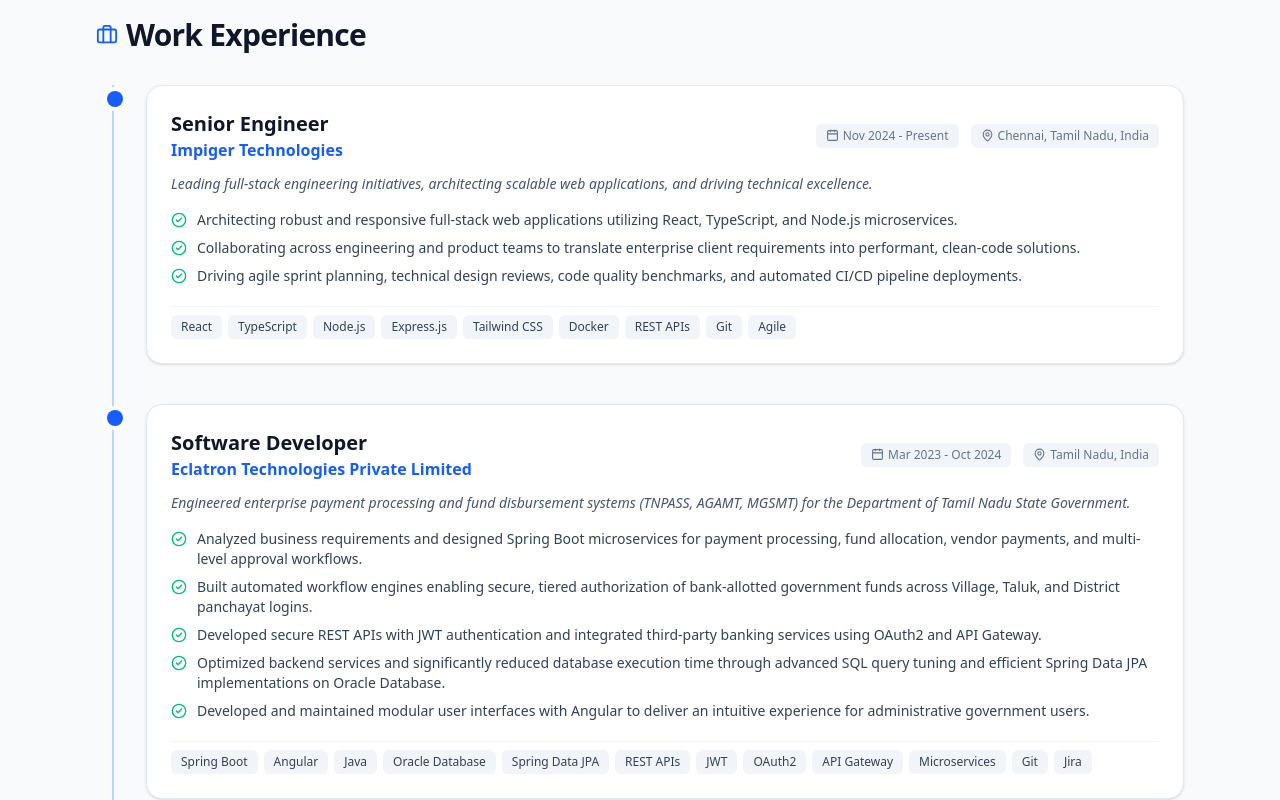
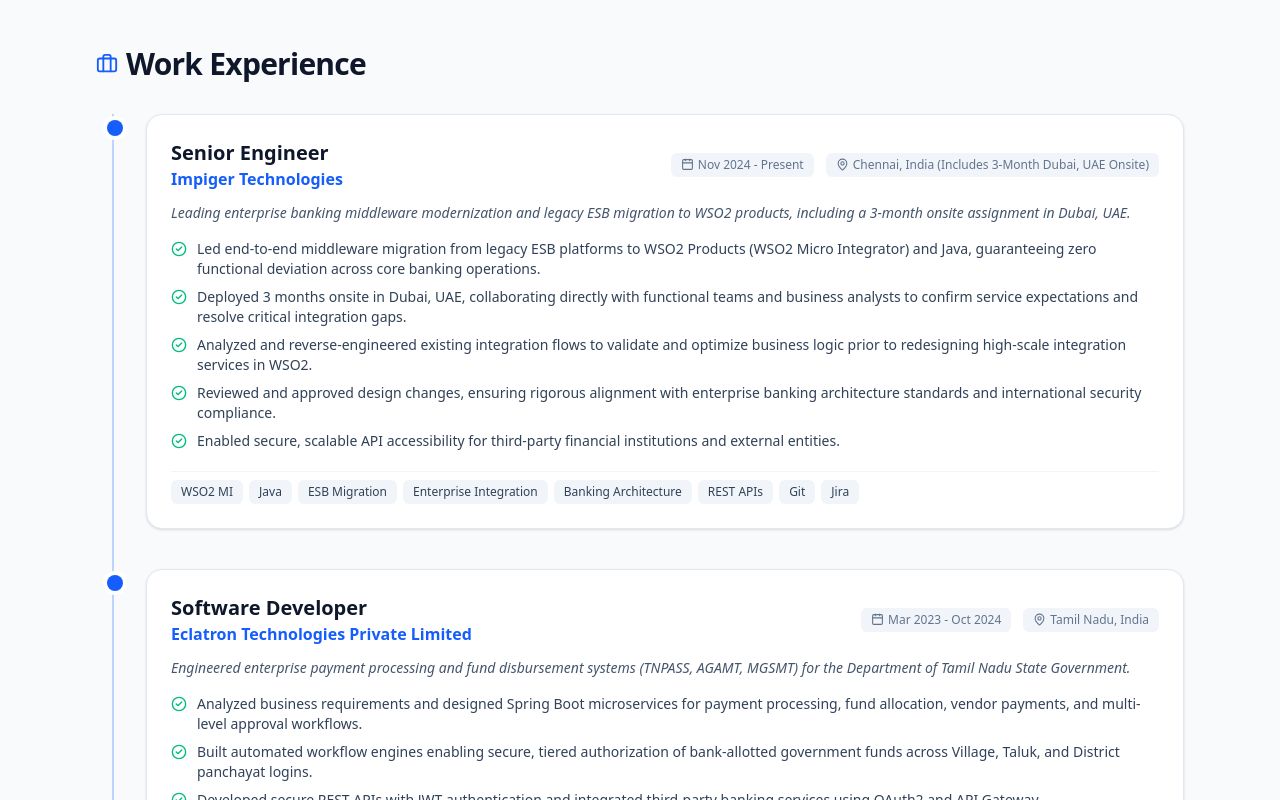
Before and after one commit to Gowthaman-Paramasivam/Resume, a React (Vite) app: page / in a window 1280 px wide. Shown: the part 1180-1980 px from the top of the page. Built offline with nearby package versions, Linux system fonts and the light colour scheme.

Commit message:
feat: add Banking Middleware Migration (WSO2 MI) and Dubai onsite experience for Impiger

```diff
--- a/src/data/resumeData.js
+++ b/src/data/resumeData.js
@@ -1,8 +1,8 @@
 export const resumeData = {
   personal: {
     name: "Gowthaman Paramasivam",
-    title: "Senior Engineer | Full-Stack & Desktop Applications",
-    tagline: "Dedicated and effective senior software engineer with 5+ years of practical full-stack application development & desktop software expertise.",
+    title: "Senior Engineer | Full-Stack, Desktop & Middleware",
+    tagline: "Senior engineer with 5+ years of practical experience across enterprise banking middleware (WSO2 MI, Java), full-stack platforms (Spring Boot, React, Angular), desktop software (Electron), and international onsite delivery in Dubai.",
     email: "gowthamanp16@gmail.com",
     phone: "+91 8508772811",
     location: "Chennai, Tamil Nadu, India",
@@ -17,12 +17,12 @@
       items: ["Java", "TypeScript", "JavaScript (ES6+)", "Angular", "React", "HTML5", "CSS3", "Tailwind CSS", "AJAX", "jQuery", "Storybook"]
     },
     {
-      category: "Backend, Frameworks & APIs",
-      items: ["Spring Boot", "Node.js", "Express.js", "RESTful APIs", "Microservices", "Spring Data JPA", "JWT", "OAuth2", "API Gateway", "OPC UA PubSub", "MQTT"]
+      category: "Backend, Middleware & Frameworks",
+      items: ["WSO2 MI (Micro Integrator)", "Spring Boot", "Enterprise Integration (ESB)", "Node.js", "Express.js", "RESTful APIs", "Microservices", "Spring Data JPA", "JWT", "OAuth2", "API Gateway", "OPC UA PubSub", "MQTT"]
     },
     {
       category: "Databases & Architecture",
-      items: ["Oracle Database", "MySQL", "MongoDB", "Query Optimization", "Multi-Level Workflow Systems", "Client/Server"]
+      items: ["Oracle Database", "MySQL", "MongoDB", "Banking System Architecture", "Query Optimization", "Multi-Level Workflow Systems", "Client/Server"]
     },
     {
       category: "Desktop, DevOps & Testing",
@@ -33,15 +33,17 @@
     {
       role: "Senior Engineer",
       company: "Impiger Technologies",
-      location: "Chennai, Tamil Nadu, India",
+      location: "Chennai, India (Includes 3-Month Dubai, UAE Onsite)",
       period: "Nov 2024 - Present",
-      description: "Leading full-stack engineering initiatives, architecting scalable web applications, and driving technical excellence.",
+      description: "Leading enterprise banking middleware modernization and legacy ESB migration to WSO2 products, including a 3-month onsite assignment in Dubai, UAE.",
       highlights: [
-        "Architecting robust and responsive full-stack web applications utilizing React, TypeScript, and Node.js microservices.",
-        "Collaborating across engineering and product teams to translate enterprise client requirements into performant, clean-code solutions.",
-        "Driving agile sprint planning, technical design reviews, code quality benchmarks, and automated CI/CD pipeline deployments."
+        "Led end-to-end middleware migration from legacy ESB platforms to WSO2 Products (WSO2 Micro Integrator) and Java, guaranteeing zero functional deviation across core banking operations.",
+        "Deployed 3 months onsite in Dubai, UAE, collaborating directly with functional teams and business analysts to confirm service expectations and resolve critical integration gaps.",
+        "Analyzed and reverse-engineered existing integration flows to validate and optimize business logic prior to redesigning high-scale integration services in WSO2.",
+        "Reviewed and approved design changes, ensuring rigorous alignment with enterprise banking architecture standards and international security compliance.",
+        "Enabled secure, scalable API accessibility for third-party financial institutions and external entities."
       ],
-      technologies: ["React", "TypeScript", "Node.js", "Express.js", "Tailwind CSS", "Docker", "REST APIs", "Git", "Agile"]
+      technologies: ["WSO2 MI", "Java", "ESB Migration", "Enterprise Integration", "Banking Architecture", "REST APIs", "Git", "Jira"]
     },
     {
       role: "Software Developer",
@@ -88,6 +90,14 @@
     }
   ],
   projects: [
+    {
+      title: "Middleware Migration for Banking System (WSO2 MI)",
+      description: "Mission-critical middleware modernization and migration from legacy ESB platforms to WSO2 Products (WSO2 Micro Integrator) and Java for a leading banking institution. Included a 3-month onsite client deployment in Dubai, UAE, enabling high scalability and allowing external financial entities to securely access APIs with zero functional deviation.",
+      technologies: ["WSO2 MI", "Java", "Enterprise Integration", "ESB Migration", "REST APIs", "Banking Architecture"],
+      github: null,
+      live: null,
+      metrics: "3-Month Dubai Onsite • Zero Functional Deviation"
+    },
     {
       title: "TNPASS, AGAMT & MGSMT – State Government Payment Portals",
       description: "Comprehensive financial disbursement and payment processing application developed for the Department of Tamil Nadu State Government. Manages bank-allotted government funds transferred to employees, vendors, and departments across Village, Taluk, and District panchayats through multi-level approval workflows.",
```
